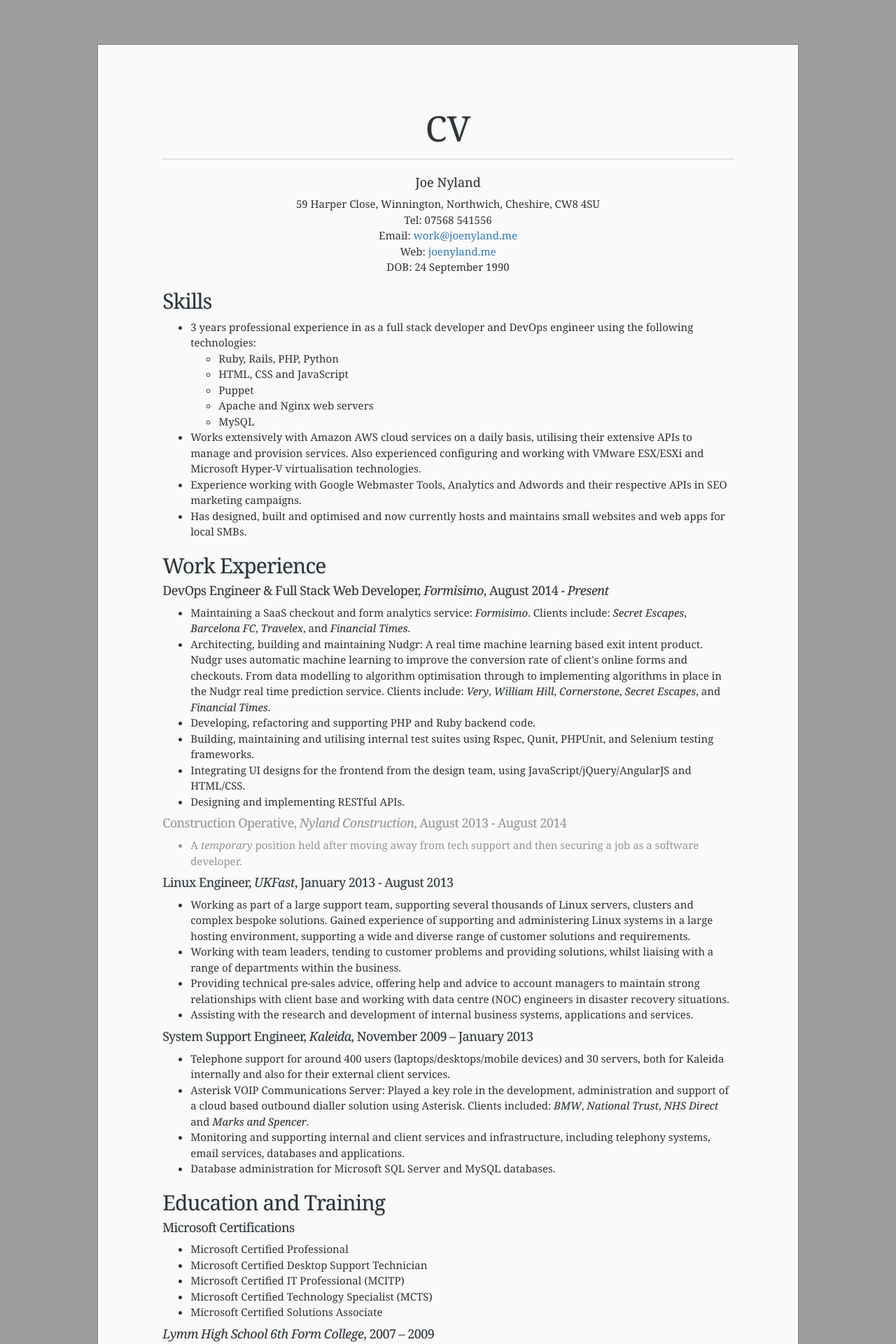
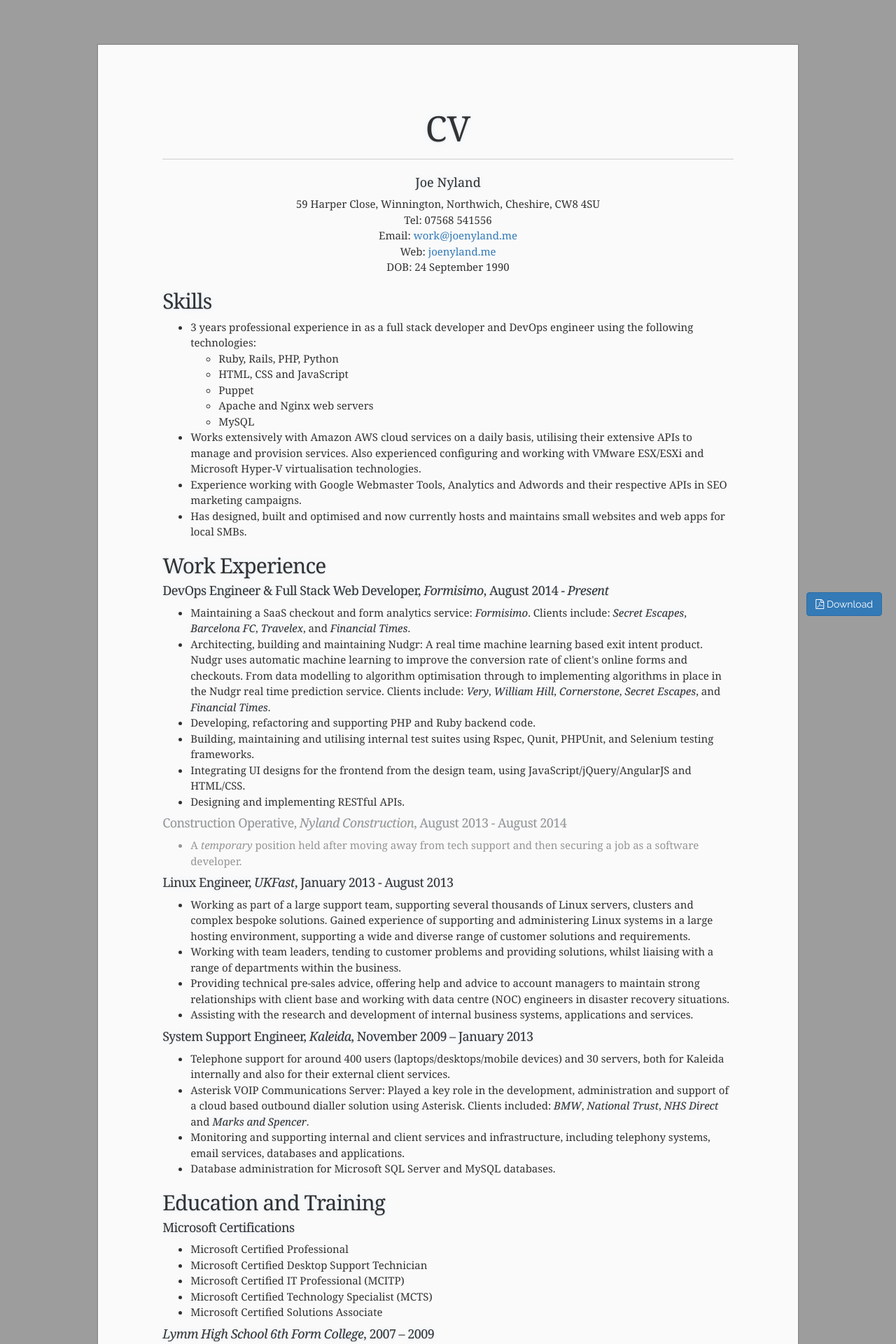
Before and after one commit to JoeNyland/joenyland.github.io, a Jekyll site: the page cv/index.html, which Jekyll copies as it is, in a window 1280 px wide. Shown: the top 1920 px of the page at 70% size. Built offline with Jekyll 4.4.1, drawn with Linux system fonts in a browser that asks for light colours; nearby versions of some CDN libraries.

Commit message:
Add download as PDF link to CV

```diff
--- a/assets/css/cv.min.scss
+++ b/assets/css/cv.min.scss
@@ -76,13 +76,20 @@
       opacity: .5;
     }
 
+    .download-as-pdf {
+      position: fixed;
+      bottom:20px;
+      right:20px;
+      font-family: $base-font-family;
+    }
+
   }
 }
 
 @media print {
 
   /* Hide some classes and IDs by default */
-  .no-print, .no-print *, #nav {
+  .no-print, .no-print *, #nav, .download-as-pdf {
     display: none !important;
   }
 
--- a/cv/index.html
+++ b/cv/index.html
@@ -7,9 +7,12 @@
     <meta name="description" content="My CV">
     <link rel="shortcut icon" href="/assets/img/favicon.ico">
     <link rel="stylesheet" href="//maxcdn.bootstrapcdn.com/bootstrap/3.2.0/css/bootstrap.min.css" media="screen">
+    <link rel="stylesheet" href="//maxcdn.bootstrapcdn.com/font-awesome/4.3.0/css/font-awesome.min.css" media="screen">
+    <link rel="stylesheet" href="//fonts.googleapis.com/css?family=Raleway:400,700" />
     <link rel="stylesheet" href="/assets/css/cv.min.css">
 </head>
 <body class="cv">
+    <a href="/cv/Joe_Nyland_CV.pdf" class="btn btn-primary download-as-pdf"><i class="fa fa-file-pdf-o" aria-hidden="true"></i>&nbsp;Download</a>
     <div class="paper-pad">
 
         <header class="center">
```
Also changed, not shown: 1 other file.
